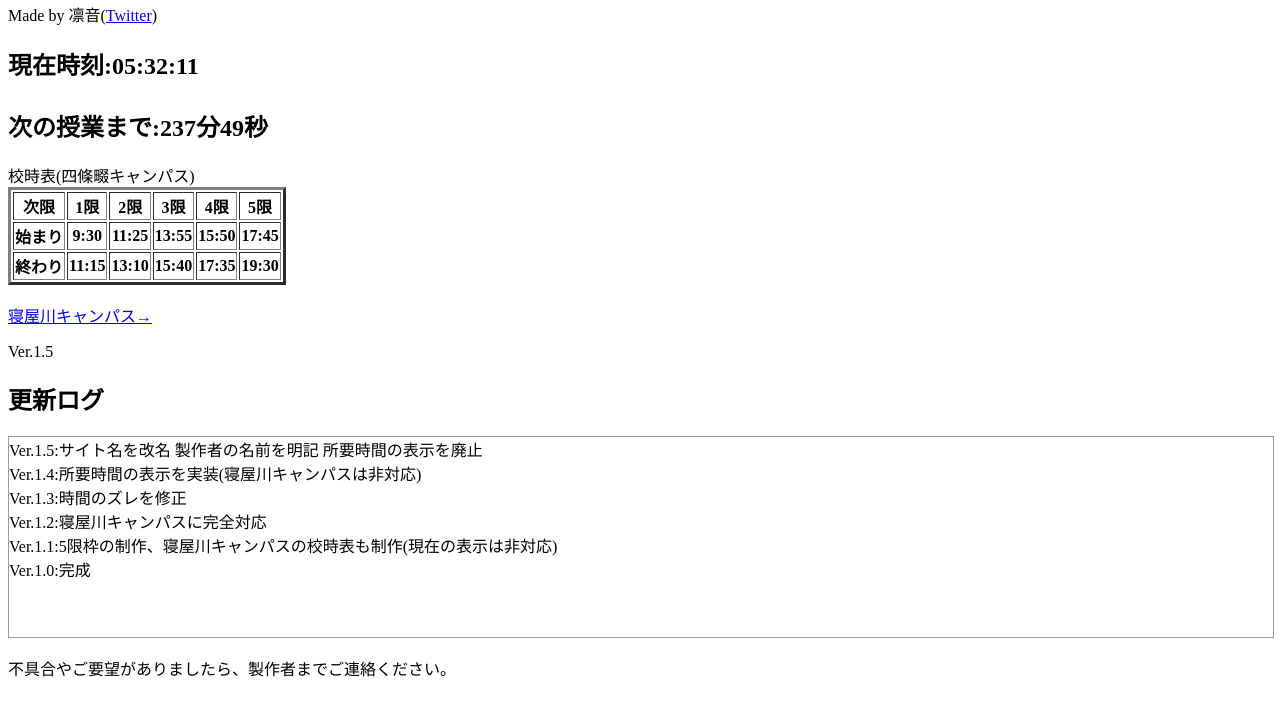
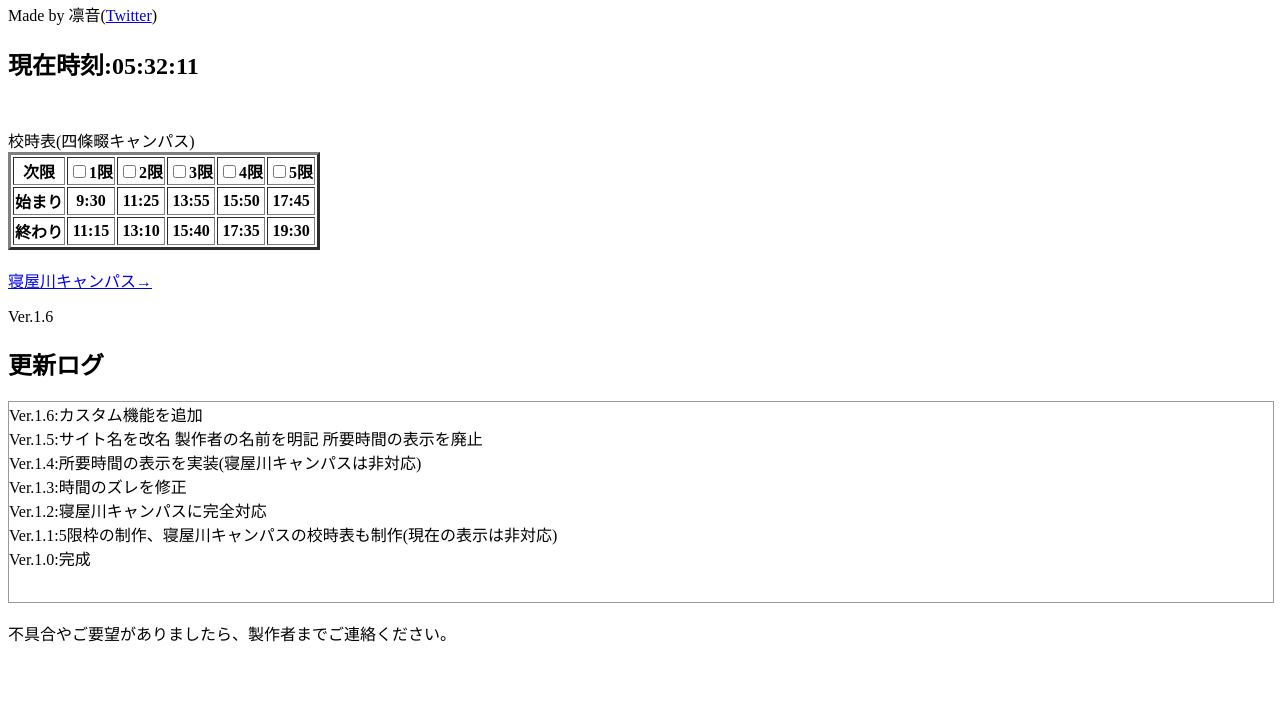
Before and after one commit to Rinne-game/OEC_AAA, a plain HTML site: page index.html in a window 1280 px wide. Shown: the part 87-800 px from the top of the page. Drawn offline with Linux system fonts and the light colour scheme.

Commit message:
Add files via upload

```diff
--- a/Main.js
+++ b/Main.js
@@ -1,8 +1,23 @@
 function textA_Neyahawa(hours, minutes, seconds) {
     let timeA = Number(hours) * 60 + Number(minutes);
     let Progress = document.getElementById('progress');
+    let isOn_Neyagawa_1 =/* localStorage.getItem('Neyagawa_1');
+    console.log("1:" + isOn_Neyagawa_1);
+    if (isOn_Neyagawa_1 == null) isOn_Neyagawa_1 = */document.getElementById('Neyagawa_1').checked;
+    let isOn_Neyagawa_2 =/* localStorage.getItem('Neyagawa_2');
+    console.log("2:" + isOn_Neyagawa_2);
+    if (isOn_Neyagawa_2 == null) isOn_Neyagawa_2 = */document.getElementById('Neyagawa_2').checked;
+    let isOn_Neyagawa_3 =/* localStorage.getItem('Neyagawa_3');
+    console.log("3:" + isOn_Neyagawa_3);
+    if (isOn_Neyagawa_3 == null) isOn_Neyagawa_3 = */document.getElementById('Neyagawa_3').checked;
+    let isOn_Neyagawa_4 =/* localStorage.getItem('Neyagawa_4');
+    console.log("4:" + isOn_Neyagawa_4);
+    if (isOn_Neyagawa_4 == null) isOn_Neyagawa_4 = */document.getElementById('Neyagawa_4').checked;
+    let isOn_Neyagawa_5 =/* localStorage.getItem('Neyagawa_5');
+    console.log("5:" + isOn_Neyagawa_5);
+    if (isOn_Neyagawa_5 == null) isOn_Neyagawa_5 = */document.getElementById('Neyagawa_5').checked;
 
-    if (hours < 8 || (hours == 9 && minutes < 0)) {
+    if ((hours < 8 || (hours == 9 && minutes < 0)) && isOn_Neyagawa_1) {
         //1限までの時間
         let timeB = 8 * 60 + 59;
         let time = timeB - timeA;
@@ -11,55 +26,55 @@ function textA_Neyahawa(hours, minutes, seconds) {
         else
             document.getElementById('textA').innerText = "次の授業まで:" + (9 - hours) + "時間" + (60 - minutes) + "分" + seconds + "秒";
     }
-    else if ((hours == 9 && minutes >= 0) || (hours == 10 && minutes < 45)) {
+    else if (((hours == 9 && minutes >= 0) || (hours == 10 && minutes < 45)) && isOn_Neyagawa_1) {
         //1限
         let timeB = 10 * 60 + 44;
         let time = timeB - timeA;
         document.getElementById('textA').innerText = "現在:1限(あと" + time + "分" + seconds + "秒)";
     }
-    else if ((hours == 10 && minutes >= 45) && (hours == 10 && minutes < 55)) {
+    else if ((hours <= 9 || (hours == 10 && minutes < 55)) && isOn_Neyagawa_2) {
         //1限~2限の間
         let timeB = 10 * 60 + 54;
         let time = timeB - timeA;
         document.getElementById('textA').innerText = "次の授業まで:" + time + "分" + seconds + "秒";
     }
-    else if ((hours == 10 && minutes >= 55) || hours == 11 || (hours == 12 && minutes < 40)) {
+    else if (((hours == 10 && minutes >= 55) || hours == 11 || (hours == 12 && minutes < 40)) && isOn_Neyagawa_2) {
         //2限
         let timeB = 12 * 60 + 39;
         let time = timeB - timeA;
         document.getElementById('textA').innerText = "現在:2限(あと" + time + "分" + seconds + "秒)";
     }
-    else if ((hours == 12 && minutes >= 40) || (hours == 13 && minutes < 25)) {
+    else if (((hours <= 12) || (hours == 13 && minutes < 25)) && isOn_Neyagawa_3) {
         //2限~3限の間
         let timeB = 13 * 60 + 24;
         let time = timeB - timeA;
         document.getElementById('textA').innerText = "次の授業まで:" + time + "分" + seconds + "秒";
     }
-    else if ((hours == 13 && minutes >= 25) || hours == 14 || (hours == 15 && minutes < 10)) {
+    else if (((hours == 13 && minutes >= 25) || hours == 14 || (hours == 15 && minutes < 10)) && isOn_Neyagawa_3) {
         //3限
         let timeB = 15 * 60 + 9;
         let time = timeB - timeA;
         document.getElementById('textA').innerText = "現在:3限(あと" + time + "分" + seconds + "秒)";
     }
-    else if ((hours == 15 && minutes >= 10) && (hours == 15 && minutes < 20)) {
+    else if (((hours < 15) || (hours == 15 && minutes < 20)) && isOn_Neyagawa_4) {
         //3限~4限の間
         let timeB = 15 * 60 + 19;
         let time = timeB - timeA;
         document.getElementById('textA').innerText = "次の授業まで:" + time + "分" + seconds + "秒";
     }
-    else if ((hours == 15 && minutes >= 20) || hours == 16 || (hours == 17 && minutes < 5)) {
+    else if (((hours == 15 && minutes >= 20) || hours == 16 || (hours == 17 && minutes < 5)) && isOn_Neyagawa_4) {
         //3限
         let timeB = 17 * 60 + 4;
         let time = timeB - timeA;
         document.getElementById('textA').innerText = "現在:4限(あと" + time + "分" + seconds + "秒)";
     }
-    else if ((hours == 17 && minutes >= 5) && (hours == 17 && minutes < 15)) {
+    else if (((hours < 17) || (hours == 17 && minutes < 15)) && isOn_Neyagawa_5) {
         //4限~5限の間
         let timeB = 17 * 60 + 14;
         let time = timeB - timeA;
         document.getElementById('textA').innerText = "次の授業まで:" + time + "分" + seconds + "秒";
     }
-    else if ((hours == 17 && minutes >= 45) || hours == 18 || (hours == 19 && minutes < 0)) {
+    else if (((hours == 17 && minutes >= 45) || hours == 18 || (hours == 19 && minutes < 0)) && isOn_Neyagawa_5) {
         //5限
         let timeB = 18 * 60 + 59;
         let time = timeB - timeA;
@@ -73,62 +88,77 @@ function textA_Neyahawa(hours, minutes, seconds) {
 function textA_Sijounawate(hours, minutes, seconds) {
     let timeA = Number(hours) * 60 + Number(minutes);
     let Progress = document.getElementById('progress');
+    let isOn_Shijonawate_1 =/* localStorage.getItem('Shijonawate_1');
+    console.log("1:" + isOn_Shijonawate_1);
+    if (isOn_Shijonawate_1 == null) isOn_Shijonawate_1 = */document.getElementById('Shijonawate_1').checked;
+    let isOn_Shijonawate_2 =/* localStorage.getItem('Shijonawate_2');
+    console.log("2:" + isOn_Shijonawate_2);
+    if (isOn_Shijonawate_2 == null) isOn_Shijonawate_2 = */document.getElementById('Shijonawate_2').checked;
+    let isOn_Shijonawate_3 =/* localStorage.getItem('Shijonawate_3');
+    console.log("3:" + isOn_Shijonawate_3);
+    if (isOn_Shijonawate_3 == null) isOn_Shijonawate_3 = */document.getElementById('Shijonawate_3').checked;
+    let isOn_Shijonawate_4 =/* localStorage.getItem('Shijonawate_4');
+    console.log("4:" + isOn_Shijonawate_4);
+    if (isOn_Shijonawate_4 == null) isOn_Shijonawate_4 = */document.getElementById('Shijonawate_4').checked;
+    let isOn_Shijonawate_5 =/* localStorage.getItem('Shijonawate_5');
+    console.log("5:" + isOn_Shijonawate_5);
+    if (isOn_Shijonawate_5 == null) isOn_Shijonawate_5 = */document.getElementById('Shijonawate_5').checked;
 
-    if (hours < 8 || (hours == 9 && minutes < 30)) {
+    if ((hours < 8 || (hours == 9 && minutes < 30)) && isOn_Shijonawate_1) {
         //1限までの時間
         let timeB = 9 * 60 + 29;
         let time = timeB - timeA;
         document.getElementById('textA').innerText = "次の授業まで:" + time + "分" + seconds + "秒";
     }
-    else if ((hours == 9 && minutes >= 30) || hours == 10 || (hours == 11 && minutes < 15)) {
+    else if (((hours == 9 && minutes >= 30) || hours == 10 || (hours == 11 && minutes < 15)) && isOn_Shijonawate_1) {
         //1限
         let timeB = 11 * 60 + 14;
         let time = timeB - timeA;
         document.getElementById('textA').innerText = "現在:1限(あと" + time + "分" + seconds + "秒)";
     }
-    else if ((hours == 11 && minutes >= 15) && (hours == 11 && minutes < 25)) {
+    else if ((hours < 10 || (hours == 11 && minutes < 25)) && isOn_Shijonawate_2) {
         //1限~2限の間
         let timeB = 11 * 60 + 24;
         let time = timeB - timeA;
         document.getElementById('textA').innerText = "次の授業まで:" + time + "分" + seconds + "秒";
     }
-    else if ((hours == 11 && minutes >= 25) || hours == 12 || (hours == 13 && minutes < 10)) {
+    else if (((hours == 11 && minutes >= 25) || hours == 12 || (hours == 13 && minutes < 10)) && isOn_Shijonawate_2) {
         //2限
         let timeB = 13 * 60 + 9;
         let time = timeB - timeA;
         document.getElementById('textA').innerText = "現在:2限(あと" + time + "分" + seconds + "秒)";
     }
-    else if ((hours == 13 && minutes >= 10) && (hours == 13 && minutes < 55)) {
+    else if ((hours < 13 || (hours == 13 && minutes < 55)) && isOn_Shijonawate_3) {
         //2限~3限の間
         let timeB = 13 * 60 + 54;
         let time = timeB - timeA;
         document.getElementById('textA').innerText = "次の授業まで:" + time + "分" + seconds + "秒";
     }
-    else if ((hours == 13 && minutes >= 55) || hours == 14 || (hours == 15 && minutes < 40)) {
+    else if (((hours == 13 && minutes >= 55) || hours == 14 || (hours == 15 && minutes < 40)) && isOn_Shijonawate_3) {
         //3限
         let timeB = 15 * 60 + 39;
         let time = timeB - timeA;
         document.getElementById('textA').innerText = "現在:3限(あと" + time + "分" + seconds + "秒)";
     }
-    else if ((hours == 15 && minutes >= 40) && (hours == 15 && minutes < 50)) {
+    else if ((hours < 15 || (hours == 15 && minutes < 50)) && isOn_Shijonawate_4) {
         //3限~4限の間
         let timeB = 15 * 60 + 49;
         let time = timeB - timeA;
         document.getElementById('textA').innerText = "次の授業まで:" + time + "分" + seconds + "秒";
     }
-    else if ((hours == 15 && minutes >= 50) || hours == 16 || (hours == 17 && minutes < 35)) {
+    else if (((hours == 15 && minutes >= 50) || hours == 16 || (hours == 17 && minutes < 35)) && isOn_Shijonawate_4) {
         //3限
         let timeB = 17 * 60 + 34;
         let time = timeB - timeA;
         document.getElementById('textA').innerText = "現在:4限(あと" + time + "分" + seconds + "秒)";
     }
-    else if ((hours == 17 && minutes >= 35) && (hours == 17 && minutes < 45)) {
+    else if ((hours < 17 || (hours == 17 && minutes < 45)) && isOn_Shijonawate_5) {
         //4限~5限の間
         let timeB = 17 * 60 + 44;
         let time = timeB - timeA;
         document.getElementById('textA').innerText = "次の授業まで:" + time + "分" + seconds + "秒";
     }
-    else if ((hours == 17 && minutes >= 45) || hours == 18 || (hours == 19 && minutes < 30)) {
+    else if (((hours == 17 && minutes >= 45) || hours == 18 || (hours == 19 && minutes < 30)) && isOn_Shijonawate_5) {
         //5限
         let timeB = 19 * 60 + 29;
         let time = timeB - timeA;
@@ -138,4 +168,18 @@ function textA_Sijounawate(hours, minutes, seconds) {
         document.getElementById('textA').innerText = "";
 
     }
+    /*
+    console.log("Saving...");
+    localStorage.setItem('Shijonawate_1', isOn_Shijonawate_1);
+    localStorage.setItem('Shijonawate_2', isOn_Shijonawate_2);
+    localStorage.setItem('Shijonawate_3', isOn_Shijonawate_3);
+    localStorage.setItem('Shijonawate_4', isOn_Shijonawate_4);
+    localStorage.setItem('Shijonawate_5', isOn_Shijonawate_5);
+
+    console.log("1:" + isOn_Shijonawate_1);
+    console.log("2:" + isOn_Shijonawate_2);
+    console.log("3:" + isOn_Shijonawate_3);
+    console.log("4:" + isOn_Shijonawate_4);
+    console.log("5:" + isOn_Shijonawate_5);
+    console.log("Sucsess!!!");*/
 }
--- a/index.html
+++ b/index.html
@@ -8,7 +8,6 @@
 
 <head>
     <meta charset="UTF-8">
-    <meta name="viewport" content="width=device-width, initial-scale=1.0">
     <title>大阪電通生向けかゆいところに手が届くサイト</title>
     <script src="https://cdnjs.cloudflare.com/ajax/libs/push.js/0.0.11/push.min.js"></script>
     <script src="Main.js"></script>
@@ -34,11 +33,11 @@
         <table border="3">
             <tr>
                 <th>次限</th>
-                <th>1限</th>
-                <th>2限</th>
-                <th>3限</th>
-                <th>4限</th>
-                <th>5限</th>
+                <th><input id="Shijonawate_1" type="checkbox">1限</th>
+                <th><input id="Shijonawate_2" type="checkbox">2限</th>
+                <th><input id="Shijonawate_3" type="checkbox">3限</th>
+                <th><input id="Shijonawate_4" type="checkbox">4限</th>
+                <th><input id="Shijonawate_5" type="checkbox">5限</th>
             </tr>
             <tr>
                 <th>始まり</th>
@@ -89,11 +88,11 @@
         <table border="3">
             <tr>
                 <th>次限</th>
-                <th>1限</th>
-                <th>2限</th>
-                <th>3限</th>
-                <th>4限</th>
-                <th>5限</th>
+                <th><input id="Neyagawa_1" type="checkbox">1限</th>
+                <th><input id="Neyagawa_2" type="checkbox">2限</th>
+                <th><input id="Neyagawa_3" type="checkbox">3限</th>
+                <th><input id="Neyagawa_4" type="checkbox">4限</th>
+                <th><input id="Neyagawa_5" type="checkbox">5限</th>
             </tr>
             <tr>
                 <th>始まり</th>
@@ -123,10 +122,11 @@
         </select>
         <div id="output_Neyagawa" class="error">この機能は、寝屋川キャンパスは非対応です。</div> -->
     </div>
-    <p>Ver.1.5</p>
+    <p>Ver.1.6</p>
     <div>
         <h2>更新ログ</h2>
         <div style="width: 100%; height: 200px; overflow-y: scroll; border: 1px #999999 solid;">
+            <div>Ver.1.6:カスタム機能を追加</div>
             <div>Ver.1.5:サイト名を改名 製作者の名前を明記 所要時間の表示を廃止</div>
             <div>Ver.1.4:所要時間の表示を実装(寝屋川キャンパスは非対応)</div>
             <div>Ver.1.3:時間のズレを修正</div>
@@ -161,7 +161,7 @@
             }
                 */
             FixedonUpdate();
-            setInterval(FixedonUpdate, 10);
+            setInterval(FixedonUpdate, 1000);
             console.log(Campus.selectedIndex);
             setInterval(Save, 1);
             // OnStartA();
```
